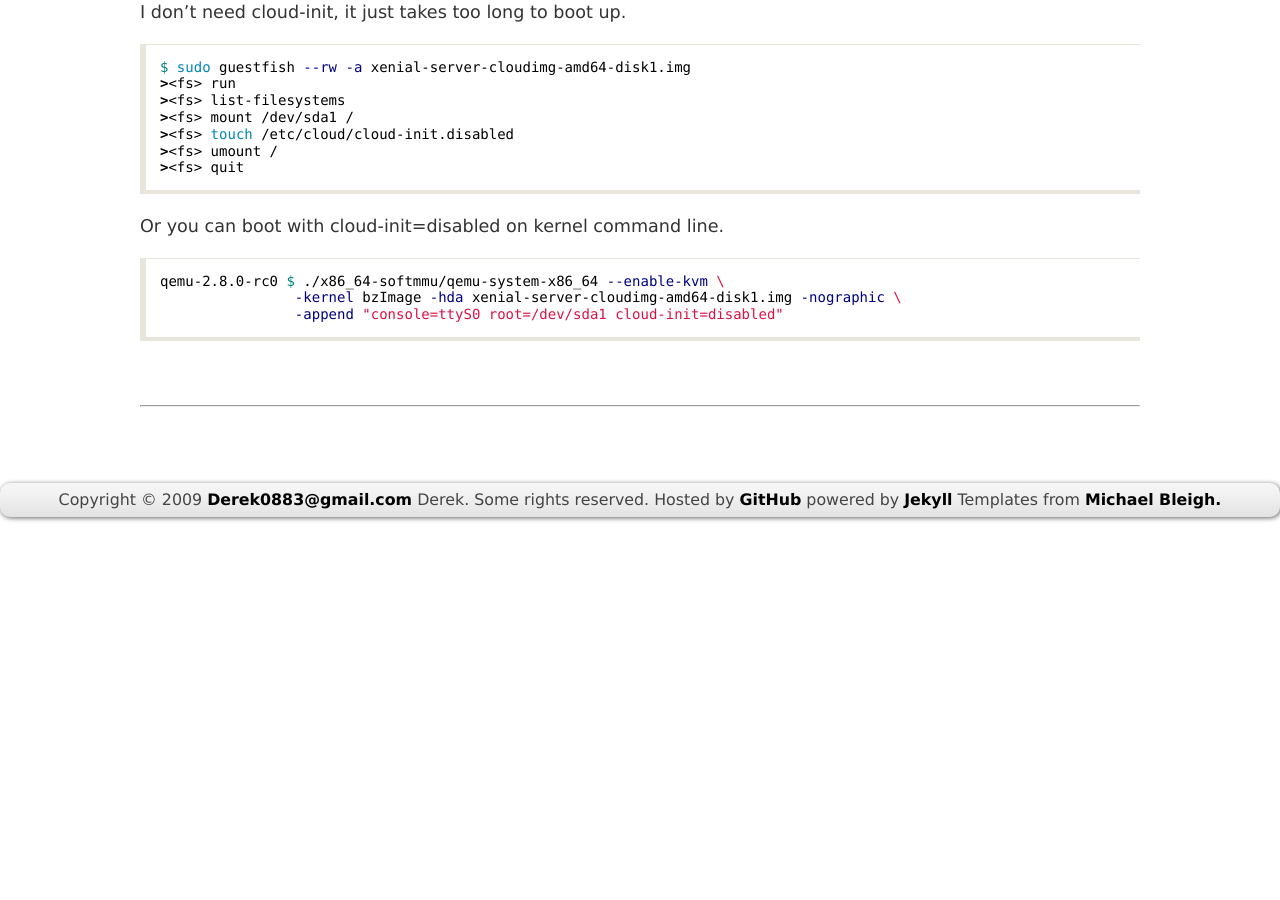
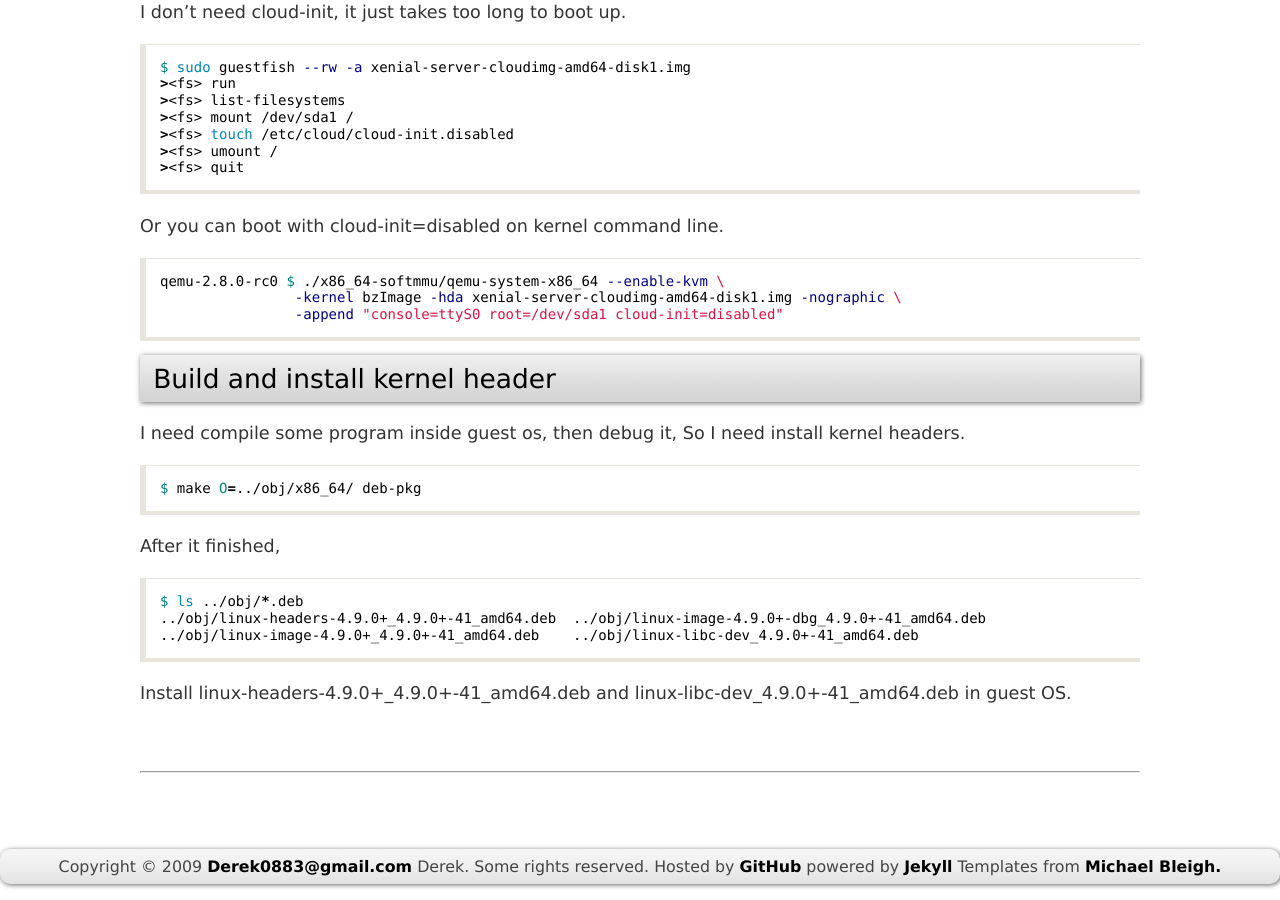
Before and after one commit to derek0883/derek0883.github.io, a Jekyll site: the page built from _posts/2016-12-17-buildkernel.md, in a window 1280 px wide and 900 px high, scrolled down 4495 px. Built offline with Jekyll 4.4.1, drawn with Linux system fonts in a browser that asks for light colours; comment, search, counter and statistics services are not loaded; before the commit the page ends 5028 px from its top, so only the background shows below that.

````diff
--- a/_posts/2016-12-17-buildkernel.md
+++ b/_posts/2016-12-17-buildkernel.md
@@ -232,3 +232,20 @@ qemu-2.8.0-rc0 $ ./x86_64-softmmu/qemu-system-x86_64 --enable-kvm \
 		-kernel bzImage -hda xenial-server-cloudimg-amd64-disk1.img -nographic \
 		-append "console=ttyS0 root=/dev/sda1 cloud-init=disabled"
 ```
+
+## Build and install kernel header
+I need compile some program inside guest os, then debug it, So I need install kernel headers.
+
+```bash
+$ make O=../obj/x86_64/ deb-pkg
+```
+
+After it finished,
+
+```bash
+$ ls ../obj/*.deb
+../obj/linux-headers-4.9.0+_4.9.0+-41_amd64.deb  ../obj/linux-image-4.9.0+-dbg_4.9.0+-41_amd64.deb
+../obj/linux-image-4.9.0+_4.9.0+-41_amd64.deb    ../obj/linux-libc-dev_4.9.0+-41_amd64.deb
+```
+
+Install linux-headers-4.9.0+_4.9.0+-41_amd64.deb and linux-libc-dev_4.9.0+-41_amd64.deb in guest OS.
````
Also changed, not shown: _posts/2017-01-22-exp-add-op.md (added, +113 -0 lines).
